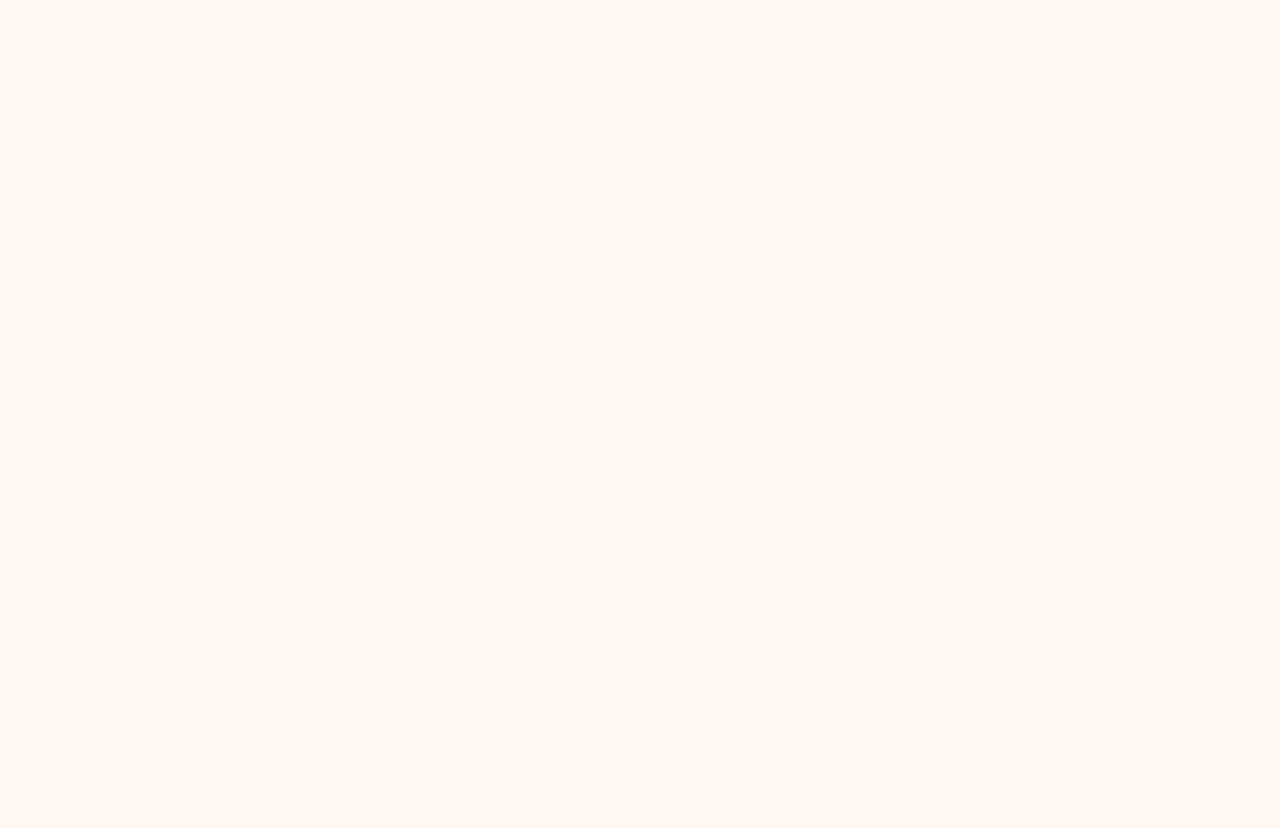
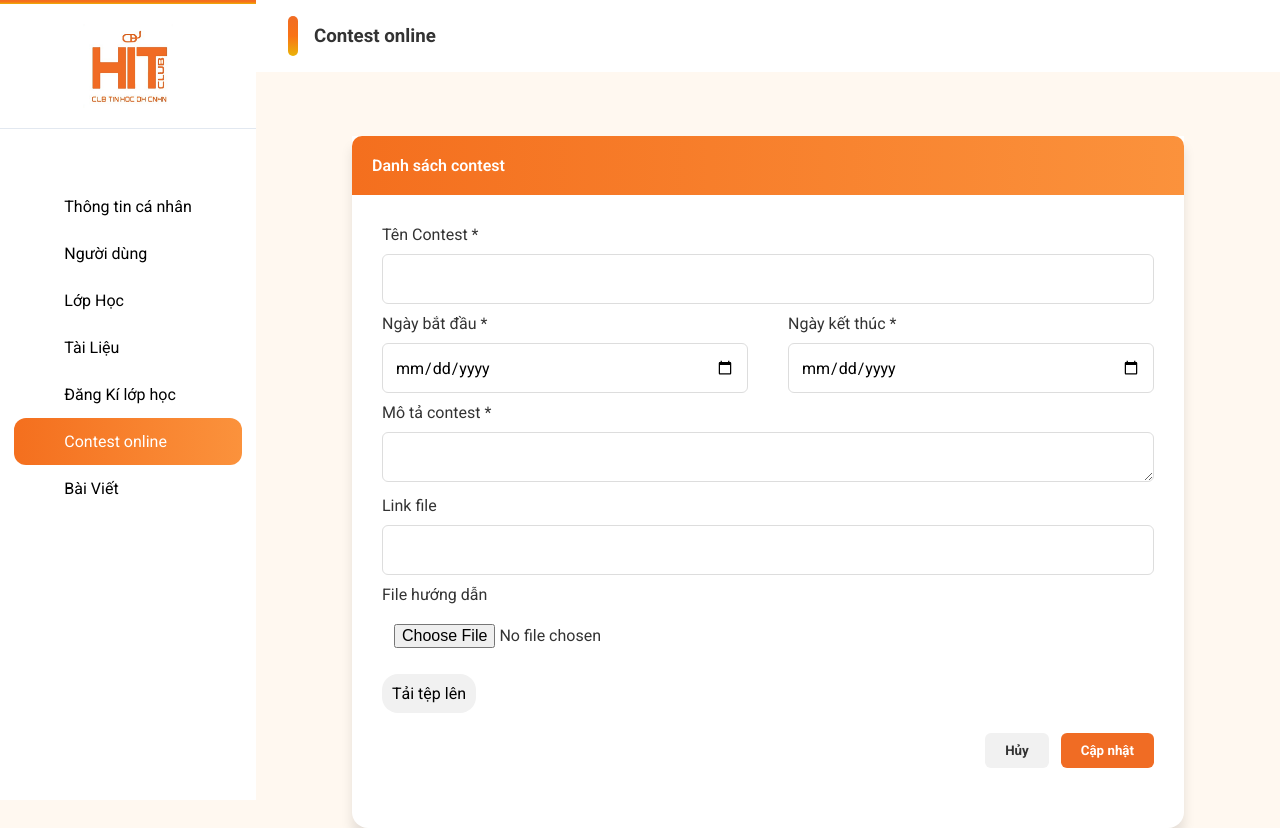
Before and after one commit to Quanxl2k24/HIT_Learning-Connect, a React (Vite) app in the folder react-fontend/: page /Admin/Contest/Create in a window 1280 px wide. Before the commit this address had no page. Before the commit the page ends 800 px from the top, so only its background shows below. Built offline with nearby package versions, Linux system fonts and the light colour scheme.

Commit message:
Add: giao dien create va push file

```diff
--- a/react-fontend/src/App.jsx
+++ b/react-fontend/src/App.jsx
@@ -28,6 +28,7 @@ import AdminEditDocumentByClass from "./pages/AdminEditDocumentByClass/AdminEdit
 import UserLearningDetails from "./pages/UserLearningDetails/UserLearningDetailes";
 import AdminContest from "./pages/AdminContest/AdminContest";
 import AdminEditContest from "./pages/AdminEditContest/AdminEditContest";
+import AdminCreateContest from "./pages/AdminCreateContest/AdminCreateContest";
 function App() {
   const dispatch = useDispatch();
   useEffect(() => {
@@ -95,6 +96,7 @@ function App() {
         />
         <Route path="Admin/Contest" element={<AdminContest />} />
         <Route path="Admin/Contest/Edit" element={<AdminEditContest />} />
+        <Route path="Admin/Contest/Create" element={<AdminCreateContest />} />
       </Routes>
     </>
   );
--- a/react-fontend/src/hooks/usePushFile.js
+++ b/react-fontend/src/hooks/usePushFile.js
@@ -1,8 +1,6 @@
 import { AdminPushFileByClass } from "../api/UserCallApi";
 const usePushFile = () => {
   const pushfile = async (file) => {
-    console.log("goi vao day r");
-
     const token = localStorage.getItem("token");
     try {
       const res = await AdminPushFileByClass(file, token);
@@ -13,5 +11,4 @@ const usePushFile = () => {
   };
   return pushfile;
 };
-
 export default usePushFile;
--- a/react-fontend/src/pages/AdminContest/AdminContest.jsx
+++ b/react-fontend/src/pages/AdminContest/AdminContest.jsx
@@ -23,6 +23,11 @@ const AdminContest = () => {
   const navigate = useNavigate();
   const handleEdit = (id) => {
     navigate(`/Admin/Contest/Edit?contestId=${id}`);
+  };
+
+  // handle change page
+  const handleChangePage = () => {
+    navigate("/Admin/Contest/Create");
   };
   return (
     <div className="AdminContest-container">
@@ -59,7 +64,7 @@ const AdminContest = () => {
                   <div className="but-box">
                     <button className="but-add">Tìm kiếm</button>
 
-                    <button className="but-add">
+                    <button className="but-add" onClick={handleChangePage}>
                       <span>+ </span> Thêm
                     </button>
                   </div>
--- a/react-fontend/src/pages/AdminCreateContest/AdminCreateContest.jsx
+++ b/react-fontend/src/pages/AdminCreateContest/AdminCreateContest.jsx
@@ -1,9 +1,163 @@
 import "./AdminCreateContest.scss";
+import SideBar from "../../components/SideBar/SideBar";
+import { useFormik } from "formik";
+import adminCreateContestSchema from "../../utlis/adminCreateContestSchema";
+import { Link } from "react-router-dom";
+import usePushFile from "../../hooks/usePushFile";
+import { useState } from "react";
+const AdminCreateContest = () => {
+  //call api push file len
+  const pushfile = usePushFile();
+  //   const pushFile = async (file) => {
+  //     const res = await pushfile(file);
+  //   };
+  const handlePushfile = async () => {
+    const resFile = await pushfile(selectedFile);
+    console.log(resFile);
+    if (resFile) {
+      alert("Đã tải tệp lên thành công");
+      formik.setFieldValue("urlFile", resFile);
+    } else {
+      alert("Tải tệp lên bị lỗi");
+    }
+  };
 
-const AdminCreateContest = () => {
+  //handleChangeFile
+  const [selectedFile, setSelectedFile] = useState(null);
+  const handleChangeFile = (e) => {
+    const file = e.target.files[0];
+    if (file) setSelectedFile(file);
+  };
+
+  //formik
+  const formik = useFormik({
+    enableReinitialize: true,
+    initialValues: {
+      title: "",
+      startTime: "",
+      endTime: "",
+      description: "",
+      urlFile: "",
+    },
+    validationSchema: adminCreateContestSchema,
+    onSubmit: (values) => {
+      console.log(values);
+    },
+  });
+
   return (
-    <div>
-      <h1>hello</h1>
+    <div className="AdminCreateContest-container">
+      <div className="AdminCreateContest">
+        <div className="AdminCreateContest_left">
+          <SideBar />
+        </div>
+        <div className="AdminCreateContest_right">
+          <div className="AdminCreateContest_right--banner">
+            <div className="logo-banner"></div>
+            <div className="title-banner">
+              <h3>Contest online</h3>
+            </div>
+          </div>
+
+          <div className="AdminCreateContest_right--content">
+            <div className="box-container">
+              <div className="box">
+                <div className="title-box">
+                  <p>Danh sách contest</p>
+                </div>
+
+                <div className="table-box">
+                  <form onSubmit={formik.handleSubmit}>
+                    <div className="form-input">
+                      <label>Tên Contest *</label>
+                      <input
+                        type="text"
+                        name="title"
+                        value={formik.values.title}
+                        onChange={formik.handleChange}
+                      />
+                      <small>{formik.errors.title}</small>
+                    </div>
+
+                    <div className="form-date">
+                      <div className="form-input">
+                        <label>Ngày bắt đầu *</label>
+                        <input
+                          type="date"
+                          name="startTime"
+                          value={formik.values.startTime}
+                          onChange={formik.handleChange}
+                        />
+                        <small>{formik.errors.startTime}</small>
+                      </div>
+
+                      <div className="form-input">
+                        <label>Ngày kết thúc *</label>
+                        <input
+                          type="date"
+                          name="endTime"
+                          value={formik.values.endTime}
+                          onChange={formik.handleChange}
+                        />
+                        <small>{formik.errors.endTime}</small>
+                      </div>
+                    </div>
+
+                    <div className="form-input">
+                      <label>Mô tả contest *</label>
+                      <textarea
+                        type="text"
+                        name="description"
+                        value={formik.values.description}
+                        onChange={formik.handleChange}
+                      />
+                      <small>{formik.errors.description}</small>
+                    </div>
+
+                    <div className="form-input">
+                      <label>Link file</label>
+                      <input
+                        type="text"
+                        name="urlFile"
+                        value={formik.values.urlFile}
+                        // onChange={formik.handleChange}
+                      />
+                      <small>{formik.errors.urlFile}</small>
+                    </div>
+
+                    <div className="form-input">
+                      <label>File hướng dẫn </label>
+                      <input
+                        type="file"
+                        onChange={handleChangeFile}
+                        className="form-file"
+                      />
+                      <button
+                        className="btn-push-file"
+                        onClick={handlePushfile}
+                        type="button"
+                      >
+                        Tải tệp lên
+                      </button>
+                    </div>
+
+                    <div className="form-actions">
+                      <Link to="/Admin/Contest">
+                        <button type="button" className="cancelClass">
+                          Hủy
+                        </button>
+                      </Link>
+                      <button type="submit" className="submitClass">
+                        Cập nhật
+                      </button>
+                    </div>
+                  </form>
+                </div>
+              </div>
+            </div>
+          </div>
+        </div>
+      </div>
     </div>
   );
 };
--- a/react-fontend/src/pages/AdminCreateContest/AdminCreateContest.scss
+++ b/react-fontend/src/pages/AdminCreateContest/AdminCreateContest.scss
@@ -1 +1,127 @@
 @use "../../styles/index" as style;
+
+.AdminCreateContest {
+  &_left {
+    width: 20%;
+    position: fixed;
+  }
+  &_right {
+    width: 100%;
+    padding-left: 20%;
+    &--banner {
+      @include style.flex(none, center);
+      padding: 16px 32px;
+      gap: 16px;
+      background-color: white;
+
+      .logo-banner {
+        height: 40px;
+        width: 10px;
+        background: linear-gradient(to bottom, #f06c24, #f97316, #eab308);
+        border-radius: 12px;
+      }
+    }
+    &--content {
+      .box-container {
+        padding: 64px 6rem 0 6rem;
+        .box {
+          background-color: white;
+          box-shadow: 0 12px 12px rgba(0, 0, 0, 0.1);
+          padding-bottom: 30px;
+          border-bottom-left-radius: 16px;
+          border-bottom-right-radius: 16px;
+          .title-box {
+            background: linear-gradient(to right, #f46f1e, #fb923c);
+            padding: 20px;
+            color: white;
+            font-weight: 600;
+            border-top-left-radius: 10px;
+            border-top-right-radius: 10px;
+          }
+          .table-box {
+            padding: 30px;
+            .form-input {
+              width: 100%;
+              input {
+                width: 100%;
+                padding: 10px 12px;
+                border: 1px solid #ddd;
+                border-radius: 6px;
+                font-size: 16px;
+                transition: border 0.3s;
+                height: 50px;
+                margin: 10px 0;
+              }
+              textarea {
+                width: 100%;
+                padding: 10px 12px;
+                border: 1px solid #ddd;
+                border-radius: 6px;
+                font-size: 14px;
+                transition: border 0.3s;
+                height: 50px;
+                margin: 10px 0;
+              }
+              .form-file {
+                border: none;
+              }
+              small {
+                color: #f06c24;
+                font-size: 12px;
+              }
+              .btn-push-file {
+                background-color: #f1f1f1;
+                padding: 10px 10px;
+                font-size: 16px;
+                display: flex;
+                align-items: center;
+                border: none;
+                border-radius: 16px;
+                &:hover {
+                  background-color: style.$hover-second-color;
+                }
+              }
+            }
+
+            .form-actions {
+              display: flex;
+              justify-content: flex-end;
+              gap: 12px;
+
+              .cancelClass {
+                font-weight: bold;
+                padding: 10px 20px;
+                background: #f1f1f1;
+                color: #333;
+                border: none;
+                border-radius: 6px;
+                cursor: pointer;
+                &:hover {
+                  background-color: style.$hover-second-color;
+                }
+              }
+
+              .submitClass {
+                font-weight: bold;
+                padding: 10px 20px;
+                background: style.$primary-color;
+                color: #fff;
+                border: none;
+                border-radius: 6px;
+                cursor: pointer;
+                &:hover {
+                  background-color: style.$hover-color;
+                }
+              }
+            }
+
+            .form-date {
+              display: flex;
+              gap: 40px;
+            }
+          }
+        }
+      }
+    }
+  }
+}
--- /dev/null
+++ b/react-fontend/src/utlis/adminCreateContestSchema.js
@@ -0,0 +1,11 @@
+import * as Yup from "yup";
+
+const adminCreateContestSchema = Yup.object({
+  title: Yup.string().required("Không được để trống"),
+  startTime: Yup.string().required("Không được để trống"),
+  endTime: Yup.string().required("Không được để trống"),
+  description: Yup.string().required("Không được để trống"),
+  urlFile: Yup.string().required("Không được để trống"),
+});
+
+export default adminCreateContestSchema;
```
Also changed, not shown: react-fontend/src/pages/AdminCreateDocumentByClass/AdminCreateDocumentByClass.jsx (+3 -4 lines).
